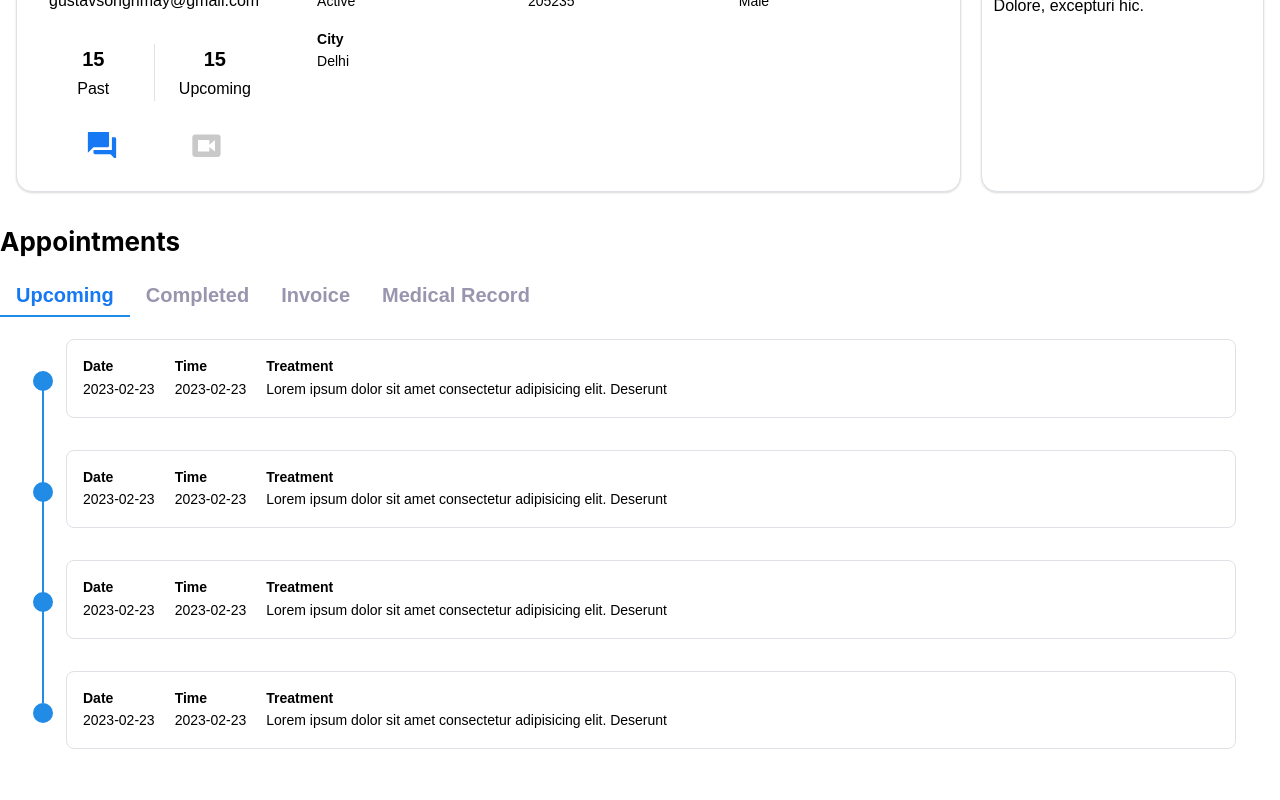
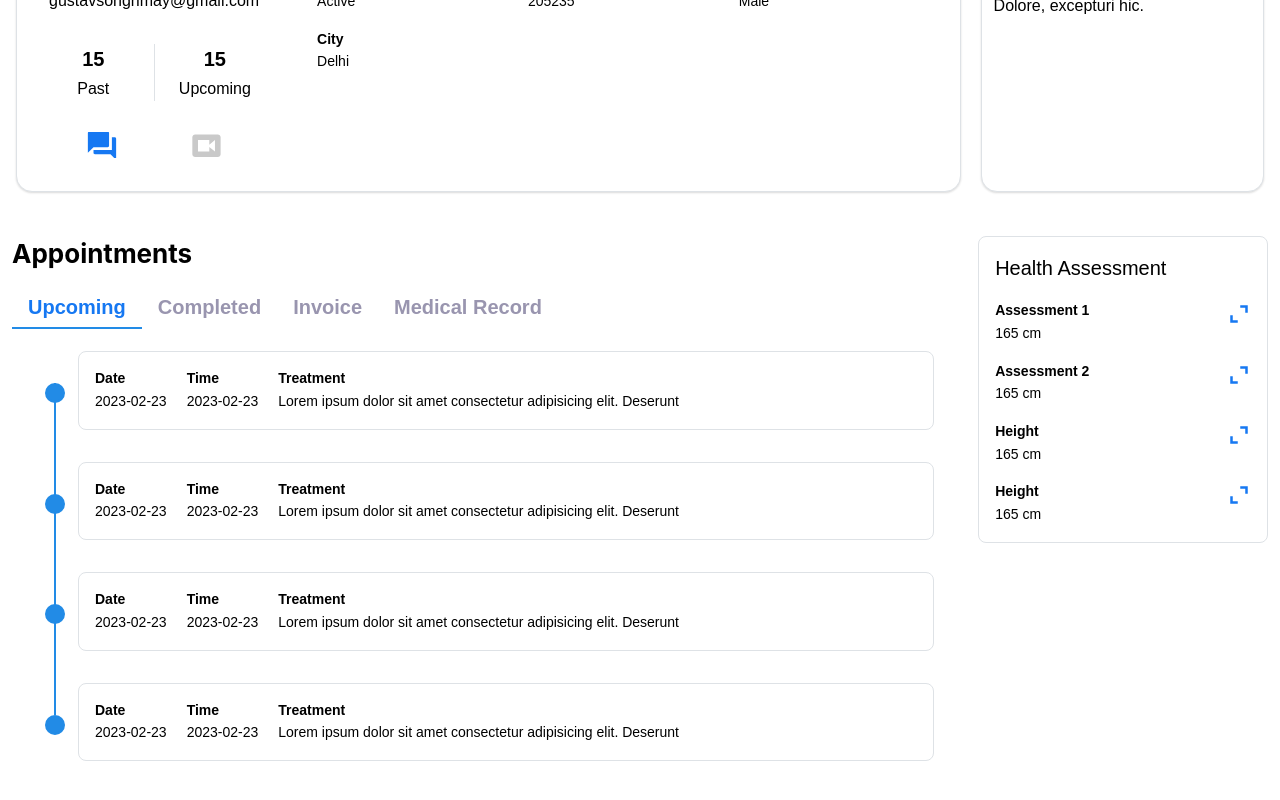
Before and after one commit to divspark/Serene_Minds_Professional2, a React (Vite) app: page /clients/1 in a window 1280 px wide. Shown: the part 1458-2258 px from the top of the page. Built offline with nearby package versions, Linux system fonts and the light colour scheme; a web font is replaced by a local one.

Commit message:
Client details page

```diff
--- /dev/null
+++ b/src/components/ClientDetails/HealthAssessment.jsx
@@ -0,0 +1,42 @@
+import { Stack, ActionIcon, Flex, Card, Text } from "@mantine/core";
+import { ExpandContent } from "../../assets/icons/icons";
+import { LabelValueCombo } from "./ClientInfoCard";
+export default function HealthAssessmentList() {
+  return (
+    <Card
+      withBorder
+      radius="md"
+      className="hover:shadow-md hover:cursor-pointer"
+    >
+      <Stack>
+        <Text fw={500} fz={20}>
+          Health Assessment
+        </Text>
+        <Flex justify="space-between">
+          {LabelValueCombo("Assessment 1", "165 cm")}
+          <ActionIcon variant="white">
+            <ExpandContent />
+          </ActionIcon>
+        </Flex>
+        <Flex justify="space-between">
+          {LabelValueCombo("Assessment 2", "165 cm")}
+          <ActionIcon variant="white">
+            <ExpandContent />
+          </ActionIcon>
+        </Flex>
+        <Flex justify="space-between">
+          {LabelValueCombo("Height", "165 cm")}
+          <ActionIcon variant="white">
+            <ExpandContent />
+          </ActionIcon>
+        </Flex>
+        <Flex justify="space-between">
+          {LabelValueCombo("Height", "165 cm")}
+          <ActionIcon variant="white">
+            <ExpandContent />
+          </ActionIcon>
+        </Flex>
+      </Stack>
+    </Card>
+  );
+}
--- a/src/pages/Clients/ClientDetails/ClientDetails.jsx
+++ b/src/pages/Clients/ClientDetails/ClientDetails.jsx
@@ -3,6 +3,7 @@ import ClientInfoCard from "../../../components/ClientDetails/ClientInfoCard";
 import NotesCard from "../../../components/ClientDetails/NotesCard";
 import ClientTimeline from "../../../components/ClientDetails/ClientTimeline";
 import InvoiceList from "../../../components/ClientDetails/InvoiceList";
+import HealthAssessmentList from "../../../components/ClientDetails/HealthAssessment";
 
 const TABS = [
   {
@@ -37,6 +38,8 @@ export default function ClientDetails() {
           <NotesCard />
         </Box>
       </Flex>
+      <Flex justify="space-between" p="sm">
+        <Stack flex={1}>
           <Title order={2}>Appointments</Title>
           <Tabs radius="md" defaultValue="upcoming">
             <Tabs.List>
@@ -54,5 +57,10 @@ export default function ClientDetails() {
             ))}
           </Tabs>
         </Stack>
+        <Box flex={0.3}>
+          <HealthAssessmentList />
+        </Box>
+      </Flex>
+    </Stack>
   );
 }
```
Lines whose indentation alone changed are shown as unchanged.
